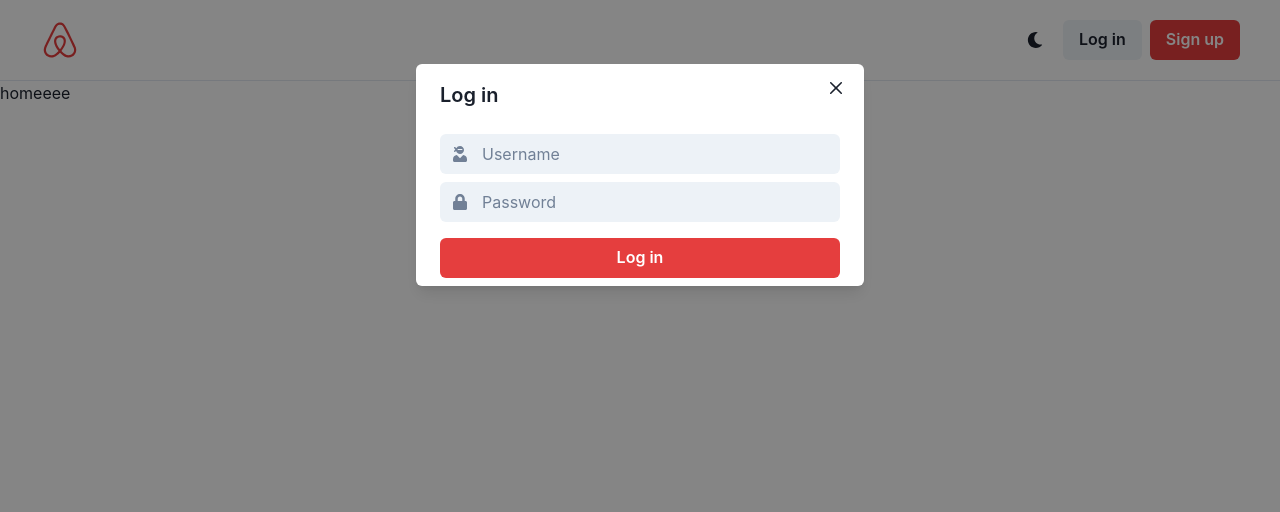
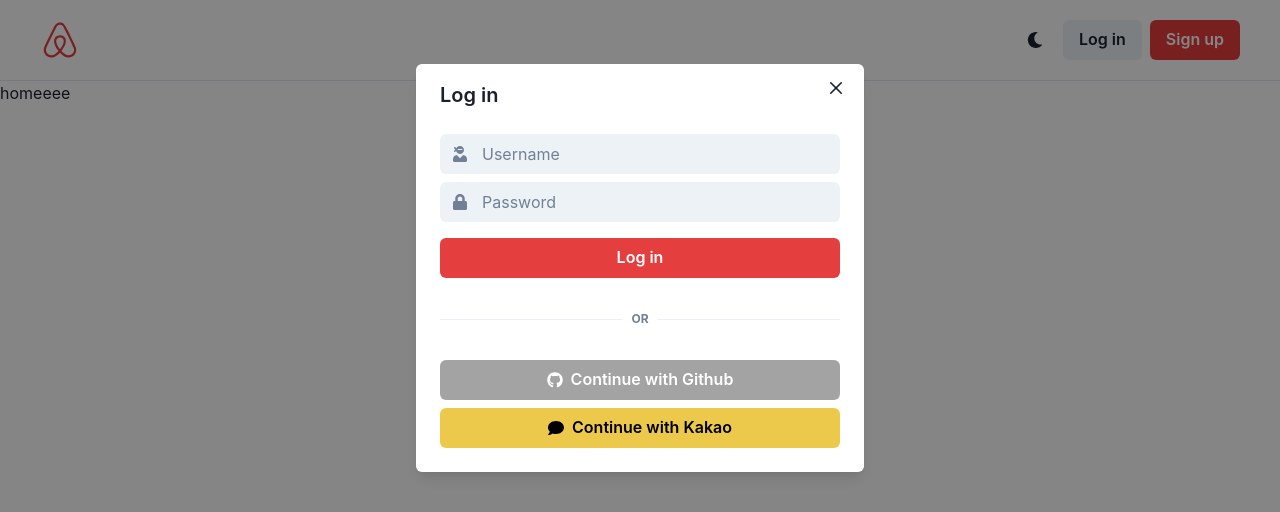
Before and after one commit to shing100/airbnb-clone-frontend, a React (Create React App) app: page / in a window 1280 px wide. Both pictures are taken after a click on the button "Log in". Shown: the top 512 px of the page. Built offline with nearby package versions, Linux system fonts and the light colour scheme.

Commit message:
Sign Up modal

```diff
--- /dev/null
+++ b/src/components/Header.tsx
@@ -0,0 +1,26 @@
+import { FaAirbnb, FaMoon } from "react-icons/fa";
+import LoginModal from "./LoginModal";
+import { Box, Button, HStack, IconButton, useDisclosure } from "@chakra-ui/react";
+import { Link } from "react-router-dom";
+import SignUpModal from "./SignUpModal";
+
+export default function Header() {
+    const { isOpen: isLoginOpen, onClose: onLoginClose, onOpen: onLoginOpen } = useDisclosure();
+    const { isOpen: isSignUpOpen, onClose: onSignUpClose, onOpen: onSignUpOpen } = useDisclosure();
+    return (
+        <HStack justifyContent={"space-between"} py={5} px={10} borderBottomWidth={1}>
+            <Box color={"red.500"}>
+            <Link to="/">
+                <FaAirbnb size={"40"}/>
+            </Link>
+            </Box>
+            <HStack spacing={2}>
+            <IconButton variant={"ghost"} aria-label="Toggle dark mode" icon={<FaMoon />} />
+            <Button onClick={onLoginOpen}>Log in</Button>
+            <Button onClick={onSignUpOpen} colorScheme="red">Sign up</Button>
+            </HStack>
+            <LoginModal isOpen={isLoginOpen} onClose={onLoginClose} />
+            <SignUpModal isOpen={isSignUpOpen} onClose={onSignUpClose} />
+        </HStack>
+    )
+}
--- /dev/null
+++ b/src/components/LoginModal.tsx
@@ -0,0 +1,48 @@
+import { Box, Button, Input, InputGroup, InputLeftElement, Modal, ModalBody, ModalCloseButton, ModalContent, ModalHeader, ModalOverlay, VStack } from "@chakra-ui/react";
+import { FaUserNinja, FaLock } from "react-icons/fa";
+import SocialLogin from "./SocialLogin";
+
+interface LoginModalProps {
+    isOpen: boolean;
+    onClose: () => void;
+}
+
+export default function LoginModal({ isOpen, onClose }: LoginModalProps) {
+    return (
+        <Modal isOpen={isOpen} onClose={onClose}>
+          <ModalOverlay />
+          <ModalContent>
+            <ModalHeader>Log in</ModalHeader>
+            <ModalCloseButton />
+            <ModalBody>
+              <VStack>
+                <InputGroup size={"md"}>
+                  <InputLeftElement
+                    children={
+                      <Box color="gray.500">
+                        <FaUserNinja />
+                      </Box>
+                    }
+                  />
+                  <Input variant={"filled"} placeholder="Username" />
+                </InputGroup>
+                <InputGroup>
+                  <InputLeftElement
+                    children={
+                      <Box color="gray.500">
+                        <FaLock />
+                      </Box>
+                    }
+                  />
+                  <Input variant={"filled"} placeholder="Password" />
+                </InputGroup>
+              </VStack>
+              <Button mt={4} colorScheme={"red"} w="100%">
+                Log in
+              </Button>
+              <SocialLogin />
+            </ModalBody>
+          </ModalContent>
+        </Modal>
+    )
+}
--- a/src/components/Root.tsx
+++ b/src/components/Root.tsx
@@ -1,57 +1,11 @@
-import { Box,Button,HStack, IconButton, Input, InputGroup, InputLeftElement, Modal, ModalBody, ModalCloseButton, ModalContent, ModalHeader, ModalOverlay, useDisclosure, VStack } from "@chakra-ui/react";
-import { Link, Outlet } from "react-router-dom";
-import { FaAirbnb, FaMoon, FaUserNinja, FaLock } from "react-icons/fa";
+import { Box } from "@chakra-ui/react";
+import { Outlet } from "react-router-dom";
+import Header from "./Header";
 
 export default function Root() {
-  const { isOpen, onClose, onOpen } = useDisclosure();
   return (
     <Box>
-      <HStack justifyContent={"space-between"} py={5} px={10} borderBottomWidth={1}>
-        <Box color={"red.500"}>
-          <Link to="/">
-            <FaAirbnb size={"40"}/>
-          </Link>
-        </Box>
-        <HStack spacing={2}>
-          <IconButton variant={"ghost"} aria-label="Toggle dark mode" icon={<FaMoon />} />
-          <Button onClick={onOpen}>Log in</Button>
-          <Button colorScheme="red">Sign up</Button>
-        </HStack>
-        <Modal isOpen={isOpen} onClose={onClose}>
-          <ModalOverlay />
-          <ModalContent>
-            <ModalHeader>Log in</ModalHeader>
-            <ModalCloseButton />
-            <ModalBody>
-              <VStack>
-                <InputGroup size={"md"}>
-                  <InputLeftElement
-                    children={
-                      <Box color="gray.500">
-                        <FaUserNinja />
-                      </Box>
-                    }
-                  />
-                  <Input variant={"filled"} placeholder="Username" />
-                </InputGroup>
-                <InputGroup>
-                  <InputLeftElement
-                    children={
-                      <Box color="gray.500">
-                        <FaLock />
-                      </Box>
-                    }
-                  />
-                  <Input variant={"filled"} placeholder="Password" />
-                </InputGroup>
-              </VStack>
-              <Button mt={4} colorScheme={"red"} w="100%">
-                Log in
-              </Button>
-            </ModalBody>
-          </ModalContent>
-        </Modal>
-      </HStack>
+      <Header />
       <Outlet />
     </Box>
   );
--- /dev/null
+++ b/src/components/SignUpModal.tsx
@@ -0,0 +1,68 @@
+import { FaUserNinja, FaLock, FaEnvelope, FaUserSecret } from "react-icons/fa";
+import { Box, Button, Input, InputGroup, InputLeftElement, Modal, ModalBody, ModalCloseButton, ModalContent, ModalHeader, ModalOverlay, VStack } from "@chakra-ui/react";
+import SocialLogin from "./SocialLogin";
+
+interface SignUpModalProps {
+  isOpen: boolean;
+  onClose: () => void;
+}
+
+export default function SignUpModal({ isOpen, onClose }: SignUpModalProps) {
+  return (
+    <Modal onClose={onClose} isOpen={isOpen}>
+      <ModalOverlay />
+      <ModalContent>
+        <ModalHeader>Sign up</ModalHeader>
+        <ModalCloseButton />
+        <ModalBody>
+          <VStack>
+            <InputGroup>
+              <InputLeftElement
+                children={
+                  <Box color="gray.500">
+                    <FaUserSecret />
+                  </Box>
+                }
+              />
+              <Input variant={"filled"} placeholder="Name" />
+            </InputGroup>
+            <InputGroup>
+              <InputLeftElement
+                children={
+                  <Box color="gray.500">
+                    <FaEnvelope />
+                  </Box>
+                }
+              />
+              <Input variant={"filled"} placeholder="Email" />
+            </InputGroup>
+            <InputGroup>
+              <InputLeftElement
+                children={
+                  <Box color="gray.500">
+                    <FaUserNinja />
+                  </Box>
+                }
+              />
+              <Input variant={"filled"} placeholder="Username" />
+            </InputGroup>
+            <InputGroup>
+              <InputLeftElement
+                children={
+                  <Box color="gray.500">
+                    <FaLock />
+                  </Box>
+                }
+              />
+              <Input variant={"filled"} placeholder="Password" />
+            </InputGroup>
+          </VStack>
+          <Button mt={4} colorScheme={"red"} w="100%">
+            Log in
+          </Button>
+          <SocialLogin />
+        </ModalBody>
+      </ModalContent>
+    </Modal>
+  );
+}
--- /dev/null
+++ b/src/components/SocialLogin.tsx
@@ -0,0 +1,18 @@
+import { Box, Button, Divider, HStack, Text, VStack } from "@chakra-ui/react";
+import { FaGithub, FaComment } from "react-icons/fa";
+
+export default function SocialLogin() {
+    return (
+        <Box mb={4}>
+            <HStack my={8}>
+                <Divider />
+                <Text textTransform={"uppercase"} color={"gray.500"} fontSize={"xs"} as={"b"}>Or</Text>
+                <Divider />
+            </HStack>
+            <VStack>
+                <Button leftIcon={<FaGithub />} colorScheme={"blackAlpha"} w="100%">Continue with Github</Button>
+                <Button leftIcon={<FaComment />} colorScheme={"yellow"} w="100%">Continue with Kakao</Button>
+            </VStack>
+        </Box>
+    )
+}
```
